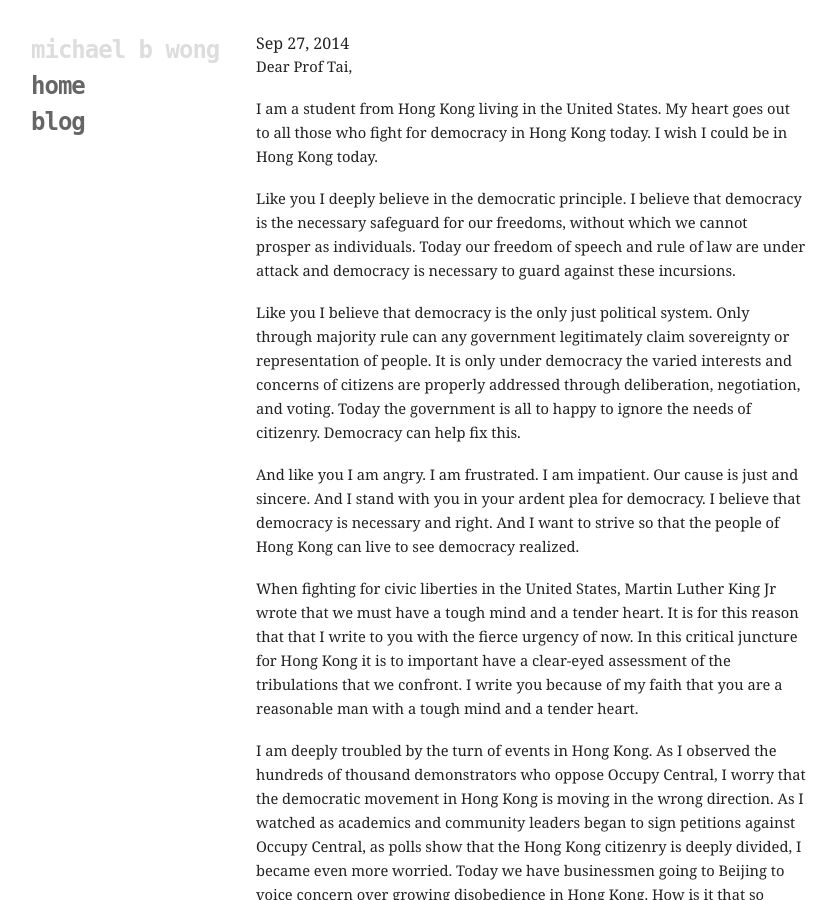
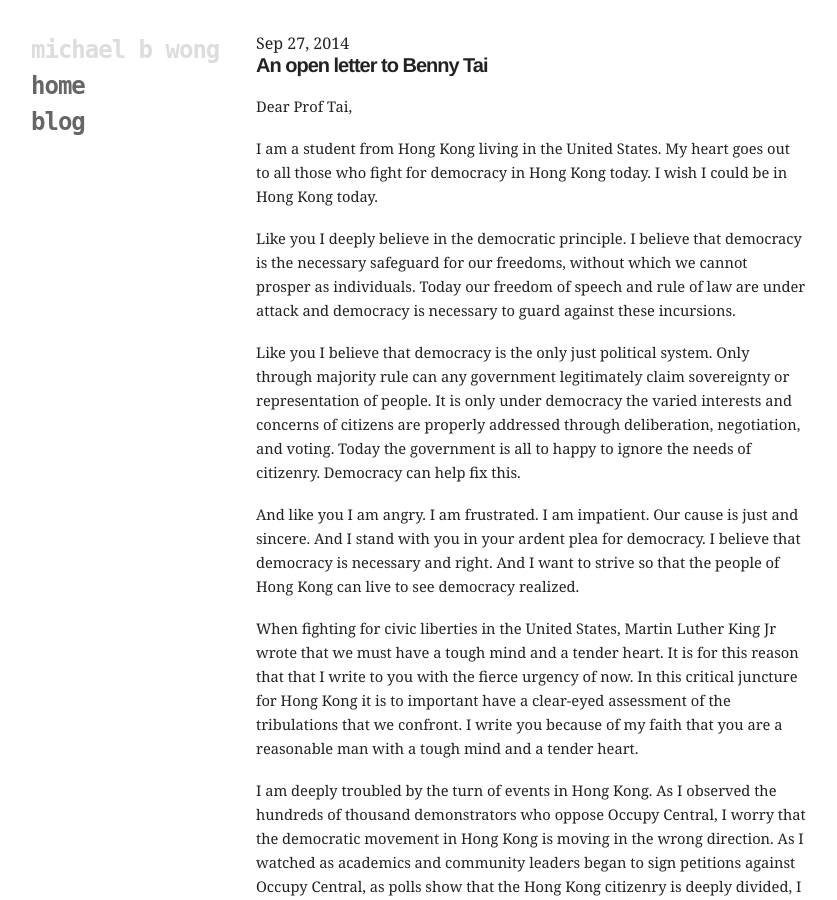
Before and after one commit to mbwong/mbwong.github.com, a Jekyll site: the page built from _posts/2014-09-27-our-fight-for-democracy.md, in a window 1280 px wide and 900 px high. Shown: the whole window, without its empty margins (94-931 px from the left). Built offline with Jekyll 4.4.1, drawn with Linux system fonts in a browser that asks for light colours; some of the changed lines change nothing that is shown.

Commit message:
Update 2014-09-27-our-fight-for-democracy.md

```diff
--- a/_posts/2014-09-27-our-fight-for-democracy.md
+++ b/_posts/2014-09-27-our-fight-for-democracy.md
@@ -1,8 +1,10 @@
 ---
-tags: hong kong
-title: Our fight for democracy - An open letter to Benny Tai
+tags: hongkong
+title: Our fight for democracy
 layout: post
 ---
+
+## An open letter to Benny Tai
 
 Dear Prof Tai,
 
```
